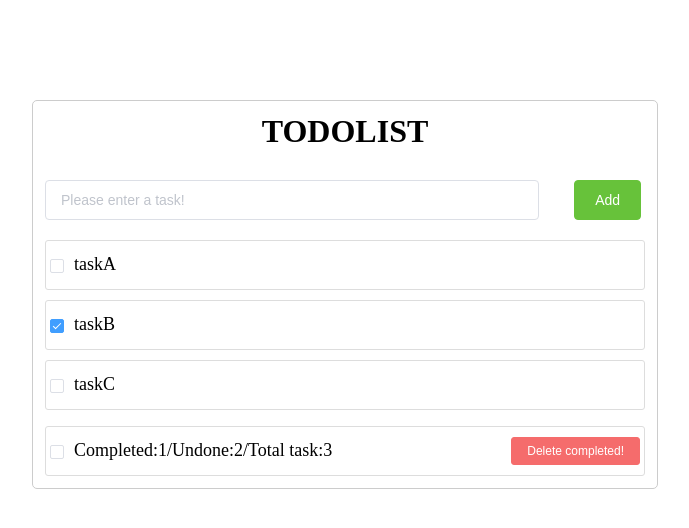
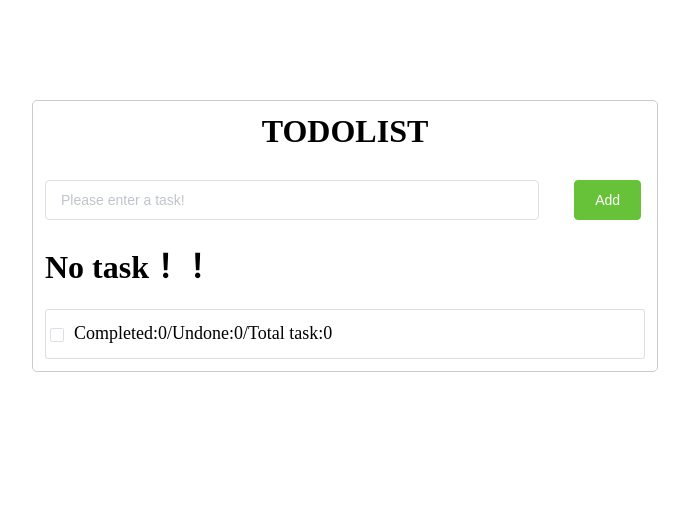
Before and after one commit to coderxz/elementUi-todo, a Vue app: page / in a window 1280 px wide. Shown: the top 528 px of the page, without its empty margins (295-984 px from the left). Built offline with nearby package versions, Linux system fonts and the light colour scheme.

Commit message:
done localStorage

```diff
--- a/src/App.vue
+++ b/src/App.vue
@@ -15,11 +15,7 @@ export default {
   name: 'App',
   data(){
     return {
-      todos:[
-        {title:'taskA',status:false,id:'dqweq11'},
-        {title:'taskB',status:true,id:'dqwe1q11'},
-        {title:'taskC',status:false,id:'dqwe12q11'},
-      ]
+      todos:[]
     }
   },
   mounted(){
@@ -29,6 +25,7 @@ export default {
     this.$bus.$on('deleDoneTodo',this.deleDoneTodo)
     this.$bus.$on('showStatus',this.showStatus)
     // this.todos = JSON.parse(window.localStorage.getItem('todos'))
+    this.todos = JSON.parse(localStorage.getItem('todos')) || []
   },
   methods:{
     addTodo(todo){
@@ -61,6 +58,14 @@ export default {
   Header,
   List,
   Footer
+  },
+  watch:{
+    todos:{
+      handler(newValue){
+        localStorage.setItem('todos',JSON.stringify(newValue))
+      },
+      deep:true
+    }
   }
 }
 </script>
```
